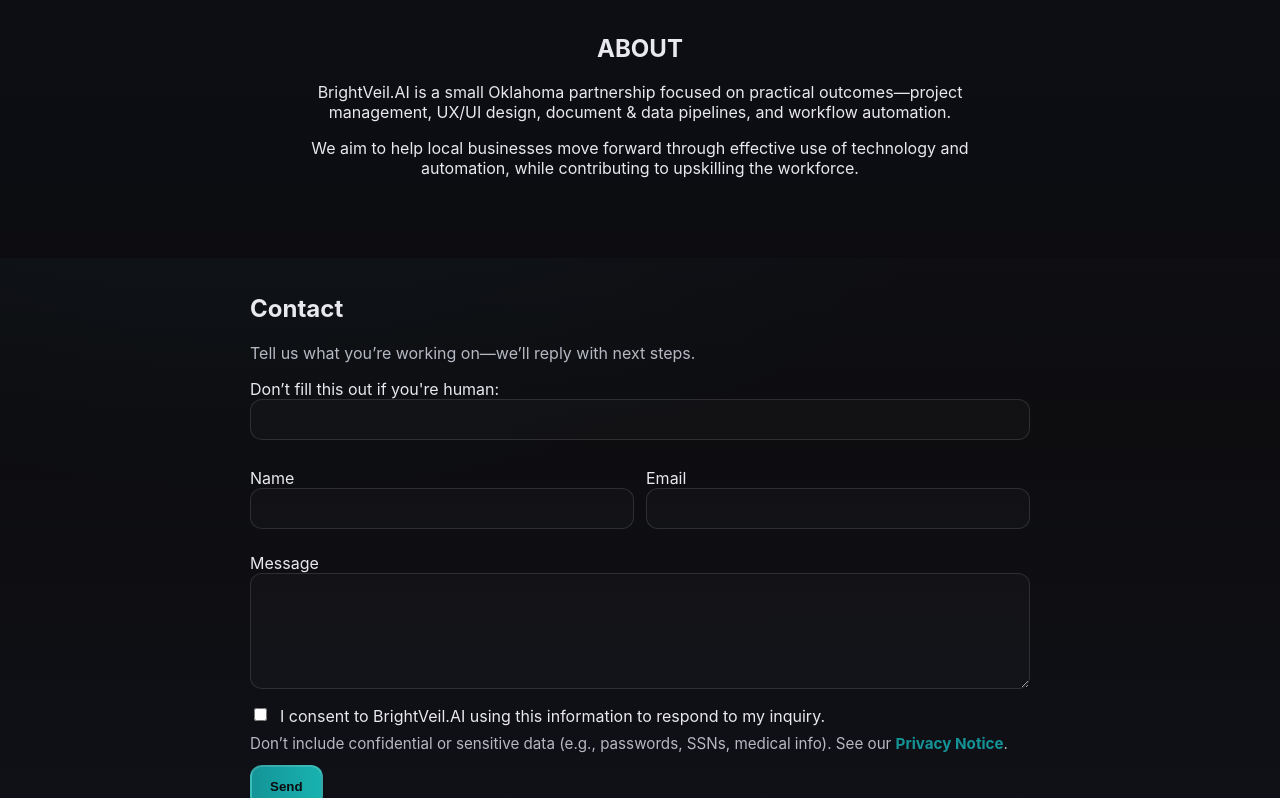
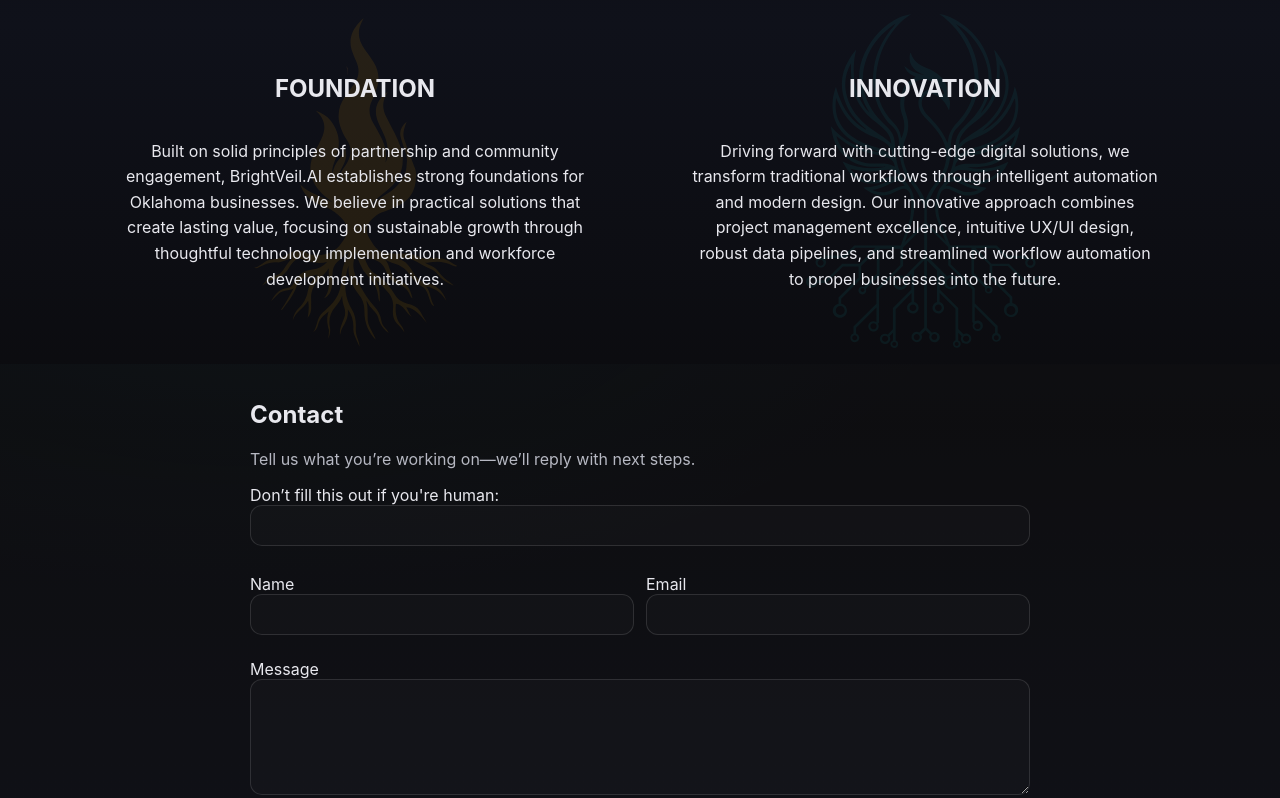
Before and after one commit to BrightVeil/website2025, a plain HTML site: page index.html in a window 1280 px wide. Shown: the part 1175-1973 px from the top of the page. Drawn offline with Linux system fonts and the light colour scheme.

Commit message:
Redesign About section with Foundation/Innovation columns and background logos at 10% opacity

```diff
--- a/index.html
+++ b/index.html
@@ -133,14 +133,17 @@
       </div>
     </section>
 
-    <!-- About (with background placeholder) -->
-    <section id="about" class="section has-bg" style="--section-bg: url('assets/about-bg.webp')">
-      <div class="container about-grid">
-        <div>
-          <h2>ABOUT</h2>
-          <div id="aboutBody">
-            <p>BrightVeil.AI is a small Oklahoma partnership focused on practical outcomes—project management, UX/UI design, document &amp; data pipelines, and workflow automation.</p>
-            <p>We aim to help local businesses move forward through effective use of technology and automation, while contributing to upskilling the workforce.</p>
+    <!-- About -->
+    <section id="about" class="section">
+      <div class="container">
+        <div class="about-columns">
+          <div class="about-column foundation">
+            <h2>FOUNDATION</h2>
+            <p>Built on solid principles of partnership and community engagement, BrightVeil.AI establishes strong foundations for Oklahoma businesses. We believe in practical solutions that create lasting value, focusing on sustainable growth through thoughtful technology implementation and workforce development initiatives.</p>
+          </div>
+          <div class="about-column innovation">
+            <h2>INNOVATION</h2>
+            <p>Driving forward with cutting-edge digital solutions, we transform traditional workflows through intelligent automation and modern design. Our innovative approach combines project management excellence, intuitive UX/UI design, robust data pipelines, and streamlined workflow automation to propel businesses into the future.</p>
           </div>
         </div>
       </div>
--- a/style.css
+++ b/style.css
@@ -29,16 +29,63 @@
 /* Projects */
 #projects{ background: linear-gradient(90deg, rgba(16,18,21,0.25) 0%, transparent 30%), linear-gradient(90deg, transparent 0%, transparent 40%, rgba(11,11,14,0.2) 60%, rgba(11,11,14,0.6) 100%), url('assets/projects_hero.png'); background-size:cover; background-position:center center; padding-top:16px }
 /* About section */
-#about{padding-top:16px}
+#about{padding-top:16px; padding-bottom:16px}
+.about-columns {
+  display: grid;
+  grid-template-columns: 1fr 1fr;
+  gap: 40px;
+  align-items: start;
+}
+.about-column {
+  position: relative;
+  padding: 40px 30px;
+  min-height: 300px;
+  display: flex;
+  flex-direction: column;
+  justify-content: center;
+  text-align: center;
+}
+.about-column::before {
+  content: '';
+  position: absolute;
+  top: 0;
+  left: 0;
+  right: 0;
+  bottom: 0;
+  background-size: contain;
+  background-repeat: no-repeat;
+  background-position: center;
+  opacity: 0.1;
+  z-index: 1;
+}
+.about-column.foundation::before {
+  background-image: url('assets/BrightVeil_Organic_1C.svg');
+}
+.about-column.innovation::before {
+  background-image: url('assets/BrightVeil_Digital_1C.svg');
+}
+.about-column h2 {
+  position: relative;
+  z-index: 2;
+  margin-bottom: 20px;
+}
+.about-column p {
+  position: relative;
+  z-index: 2;
+  line-height: 1.6;
+}
+@media (max-width: 900px) {
+  .about-columns {
+    grid-template-columns: 1fr;
+    gap: 20px;
+  }
+}
 /* Contact section */
 #contact{padding-top:16px;position:relative;z-index:1}
 .cards{display:grid;grid-template-columns:repeat(2,1fr);gap:16px} @media (max-width:900px){.cards{grid-template-columns:1fr}} .project{background:rgba(0,0,0,.4);border:1px solid rgba(255,255,255,.12);border-radius:16px;padding:18px}
 .project h3{margin-top:0}
 /* Project links use shared .more style */
 .project .more{ margin:12px 0 0 0; display:block }
-/* About (centered) */
-#about .about-grid{ display:grid; grid-template-columns:1fr; gap:24px; text-align:center; justify-items:center }
-#about .about-grid > div{ max-width:720px }
 /* Contact */
 .contact-wrap{max-width:780px} .contact-blurb{color:var(--muted)} .contact-form{margin-top:12px} .contact-form .grid{display:grid;grid-template-columns:1fr 1fr;gap:12px} @media (max-width:700px){.contact-form .grid{grid-template-columns:1fr}} .contact-form input:not([type='checkbox']),.contact-form textarea{width:100%;padding:12px;border-radius:12px;border:1px solid rgba(255,255,255,.12);background:rgba(255,255,255,.02);color:var(--ink)} .contact-form label:not(.consent){display:block;margin:12px 0} .consent{display:inline-flex;gap:10px;align-items:flex-start;flex-wrap:nowrap;max-width:100%} .consent input{margin-top:3px;flex:0 0 auto} .privacy-note{color:var(--muted);font-size:.95rem;margin:6px 0 12px} .privacy-note a{color:var(--brand);text-decoration:none;font-weight:700} .privacy-note a:hover{color:var(--accent)}
 /* Ensure consent text wraps beside the checkbox */
```
